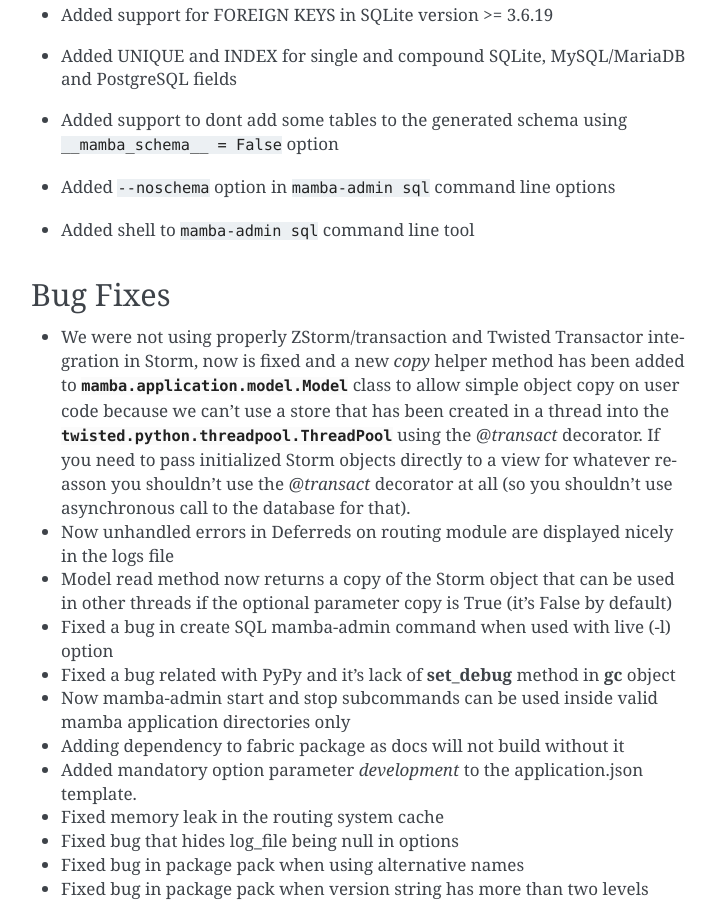
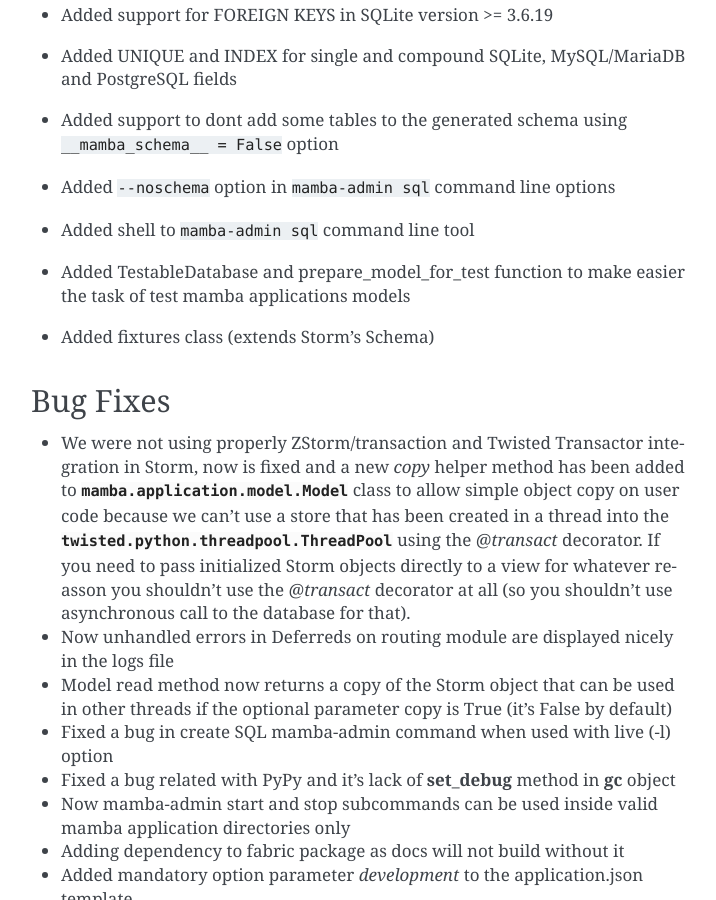
Before and after one commit to PyMamba/mamba-framework, a Sphinx documentation site: the page built from docs/relnotes/index.rst, in a window 1280 px wide and 900 px high, scrolled down 1925 px. Shown: the whole window, without its empty margins (389-1105 px from the left). Built offline with Sphinx 7.4.7, drawn with Linux system fonts in a browser that asks for light colours; pages that are not in the unit, such as notebooks, are missing from menus.

Commit message:
relnotes/index.rst updated

```diff
--- a/docs/relnotes/index.rst
+++ b/docs/relnotes/index.rst
@@ -59,6 +59,8 @@
 * Added support to dont add some tables to the generated schema using ``__mamba_schema__ = False`` option
 * Added ``--noschema`` option in ``mamba-admin sql`` command line options
 * Added shell to ``mamba-admin sql`` command line tool
+* Added TestableDatabase and prepare_model_for_test function to make easier the task of test mamba applications models
+* Added fixtures class (extends Storm's Schema)
 
 
 Bug Fixes
```
